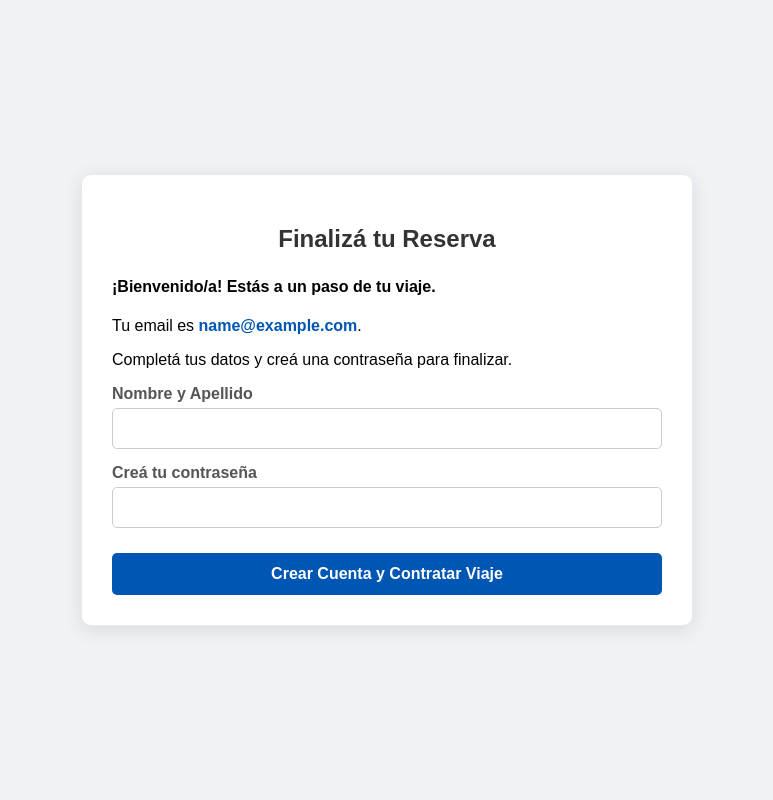
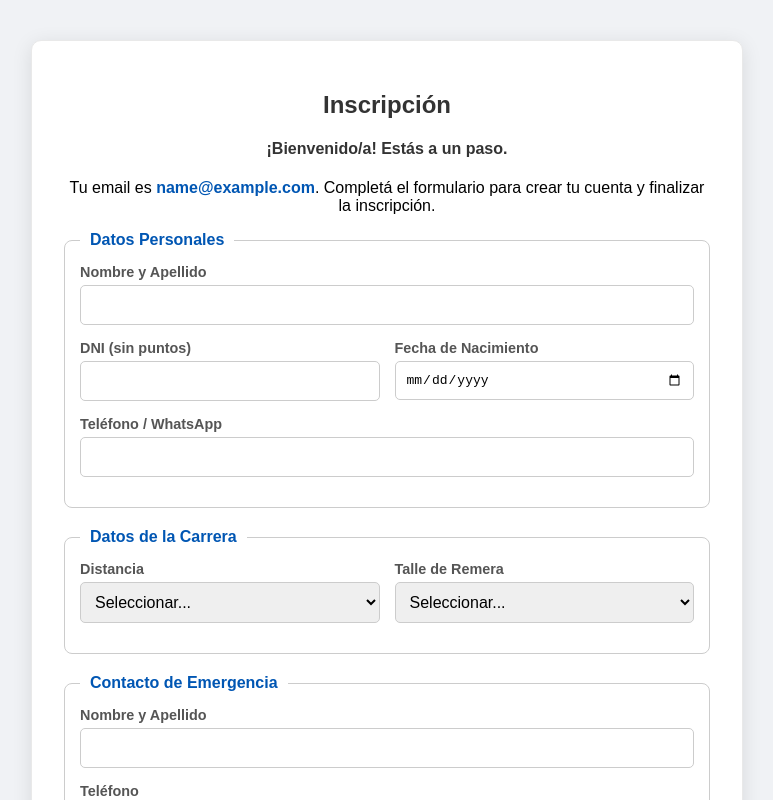
Before and after one commit to RAULOGIT/portal-travel, a plain HTML site: page index.html in a window 1280 px wide. Both pictures are taken after typing "name@example.com" into the empty fields and a click on the button "Continuar". Shown: the top 800 px of the page, without its empty margins (253-1026 px from the left). Drawn offline with Linux system fonts and the light colour scheme.

Commit message:
Add files via upload

```diff
--- a/index.html
+++ b/index.html
@@ -3,20 +3,21 @@
 <head>
     <meta charset="UTF-8">
     <meta name="viewport" content="width=device-width, initial-scale=1.0">
-    <title>Checkout - Travel Running</title>
+    <title>Inscripción - Travel Running</title>
     <style>
         body {
-            background-color: #f0f2f5; /* Un color de fondo suave para la página */
+            background-color: #f0f2f5;
             display: flex;
             justify-content: center;
             align-items: center;
+            padding: 20px 0;
             min-height: 100vh;
             margin: 0;
+            font-family: Arial, sans-serif;
         }
         #checkout-container {
-            font-family: Arial, sans-serif;
-            max-width: 550px;
-            width: 90%; /* Asegura que se vea bien en móviles */
+            max-width: 650px;
+            width: 95%;
             margin: 20px auto;
             padding: 30px;
             background: #fff;
@@ -24,33 +25,51 @@
             box-shadow: 0 4px 20px rgba(0,0,0,0.1);
             border: 1px solid #e9e9e9;
         }
-        #checkout-container h2 {
+        h2, h4 { text-align: center; color: #333; }
+        #info-viaje {
             text-align: center;
-            color: #333;
             margin-bottom: 25px;
+            padding: 10px;
+            background-color: #e9f5ff;
+            border-left: 4px solid #0056b3;
         }
-        .input-group {
-            margin-bottom: 15px;
+        #info-viaje h4 { margin: 0; font-size: 1.2em; color: #333; }
+        #nombre-viaje { font-weight: bold; color: #0056b3; }
+
+        fieldset {
+            border: 1px solid #ccc;
+            border-radius: 8px;
+            padding: 15px;
+            margin-bottom: 20px;
         }
-        label {
-            display: block;
-            margin-bottom: 5px;
+        legend {
+            padding: 0 10px;
             font-weight: bold;
-            color: #555;
+            color: #0056b3;
         }
-        input[type="email"], input[type="text"], input[type="password"] {
+        .input-group { margin-bottom: 15px; }
+        .form-row {
+            display: flex;
+            gap: 15px;
+        }
+        .form-row .input-group {
+            flex: 1;
+        }
+        label { display: block; margin-bottom: 5px; font-weight: bold; color: #555; font-size: 0.9em; }
+        input[type="email"], input[type="text"], input[type="password"], input[type="date"], input[type="tel"], select {
             width: 100%;
-            padding: 12px;
+            padding: 10px;
             border: 1px solid #ccc;
             border-radius: 5px;
             box-sizing: border-box;
+            font-size: 1em;
         }
         button {
             width: 100%;
             padding: 12px;
             border: none;
             border-radius: 5px;
-            background-color: #0056b3;
+            background-color: #28a745;
             color: white;
             font-size: 16px;
             font-weight: bold;
@@ -58,21 +77,13 @@
             margin-top: 10px;
             transition: background-color 0.3s ease;
         }
-        button:hover {
-            background-color: #004494;
-        }
-        .display-email {
-            font-weight: bold;
-            color: #0056b3;
-        }
-        #form-mensaje-final {
-            text-align: center;
-            margin-top: 20px;
-            font-weight: bold;
-            padding: 12px;
-            border-radius: 5px;
-            display: none;
-        }
+        button:hover { background-color: #218838; }
+        .display-email { font-weight: bold; color: #0056b3; }
+
+        .terms-group { display: flex; align-items: center; gap: 10px; }
+        input[type="checkbox"] { width: auto; }
+
+        #form-mensaje-final { text-align: center; margin-top: 20px; font-weight: bold; padding: 12px; border-radius: 5px; display: none; }
         .mensaje-exito { background-color: #d1e7dd; color: #0f5132; display: block !important; }
         .mensaje-error { background-color: #f8d7da; color: #842029; display: block !important; }
     </style>
@@ -80,105 +91,166 @@
 <body>
 
     <div id="checkout-container">
-        <h2>Finalizá tu Reserva</h2>
+        <h2>Inscripción</h2>
+        <div id="info-viaje" style="display: none;">
+             <h4>Estás inscribiéndote a: <span id="nombre-viaje"></span></h4>
+        </div>
 
         <div id="vista-email">
-            <p>Ingresá tu email para continuar con la compra.</p>
+            <p style="text-align:center;">Ingresá tu email para continuar.</p>
             <form id="form-verificar-email">
                 <div class="input-group">
                     <label for="email-check">Email</label>
                     <input type="email" id="email-check" required>
                 </div>
-                <button type="submit">Continuar</button>
+                <button type="submit" style="background-color: #0056b3;">Continuar</button>
             </form>
         </div>
 
         <div id="vista-login" style="display:none;">
             <h4>¡Qué bueno verte de nuevo, <span id="email-login" class="display-email"></span>!</h4>
-            <p>Ingresá tu contraseña para confirmar la reserva.</p>
+            <p style="text-align:center;">Ingresá tu contraseña para cargar esta nueva inscripción a tu cuenta.</p>
             <form id="form-login">
                 <div class="input-group">
                     <label for="password-login">Contraseña</label>
                     <input type="password" id="password-login" required>
                 </div>
-                <button type="submit">Ingresar y Contratar Viaje</button>
+                <button type="submit">Ingresar y Continuar</button>
             </form>
         </div>
 
         <div id="vista-nuevo-usuario" style="display:none;">
-            <h4>¡Bienvenido/a! Estás a un paso de tu viaje.</h4>
-            <p>Tu email es <span id="email-nuevo" class="display-email"></span>.</p>
-            <p>Completá tus datos y creá una contraseña para finalizar.</p>
+            <h4>¡Bienvenido/a! Estás a un paso.</h4>
+            <p style="text-align:center;">Tu email es <span id="email-nuevo" class="display-email"></span>. Completá el formulario para crear tu cuenta y finalizar la inscripción.</p>
             <form id="form-nuevo-usuario">
+                <fieldset>
+                    <legend>Datos Personales</legend>
                     <div class="input-group">
                         <label for="nombre-nuevo">Nombre y Apellido</label>
                         <input type="text" id="nombre-nuevo" required>
                     </div>
+                    <div class="form-row">
+                        <div class="input-group">
+                            <label for="dni-nuevo">DNI (sin puntos)</label>
+                            <input type="text" id="dni-nuevo" pattern="[0-9]{7,8}" required>
+                        </div>
+                        <div class="input-group">
+                            <label for="nacimiento-nuevo">Fecha de Nacimiento</label>
+                            <input type="date" id="nacimiento-nuevo" required>
+                        </div>
+                    </div>
+                    <div class="input-group">
+                        <label for="telefono-nuevo">Teléfono / WhatsApp</label>
+                        <input type="tel" id="telefono-nuevo" required>
+                    </div>
+                </fieldset>
+
+                <fieldset>
+                    <legend>Datos de la Carrera</legend>
+                    <div class="form-row">
+                        <div class="input-group">
+                            <label for="distancia-nuevo">Distancia</label>
+                            <select id="distancia-nuevo" required>
+                                <option value="">Seleccionar...</option>
+                                <option value="42k">42k</option>
+                                <option value="21k">21k</option>
+                                <option value="10k">10k</option>
+                            </select>
+                        </div>
+                        <div class="input-group">
+                            <label for="talle-nuevo">Talle de Remera</label>
+                            <select id="talle-nuevo" required>
+                                <option value="">Seleccionar...</option>
+                                <option value="S">S</option>
+                                <option value="M">M</option>
+                                <option value="L">L</option>
+                                <option value="XL">XL</option>
+                            </select>
+                        </div>
+                    </div>
+                </fieldset>
+
+                <fieldset>
+                    <legend>Contacto de Emergencia</legend>
+                    <div class="input-group">
+                        <label for="emergencia-nombre">Nombre y Apellido</label>
+                        <input type="text" id="emergencia-nombre" required>
+                    </div>
+                    <div class="input-group">
+                        <label for="emergencia-telefono">Teléfono</label>
+                        <input type="tel" id="emergencia-telefono" required>
+                    </div>
+                </fieldset>
+
+                <fieldset>
+                    <legend>Creación de Cuenta</legend>
                     <div class="input-group">
                         <label for="password-nuevo">Creá tu contraseña</label>
                         <input type="password" id="password-nuevo" minlength="6" required>
                     </div>
-                <button type="submit">Crear Cuenta y Contratar Viaje</button>
+                </fieldset>
+
+                <div class="input-group terms-group">
+                    <input type="checkbox" id="terms" name="terms" required>
+                    <label for="terms">Acepto los términos y condiciones.</label>
+                </div>
+                <button type="submit">Crear Cuenta e Inscribirme</button>
             </form>
         </div>
 
         <div id="form-mensaje-final"></div>
-
     </div>
 
     <script>
         document.addEventListener('DOMContentLoaded', function() {
-            // --- BASE DE DATOS SIMULADA DE PASAJEROS ---
+            const urlParams = new URLSearchParams(window.location.search);
+            const viajeSeleccionado = urlParams.get('viaje');
+
+            if (viajeSeleccionado) {
+                const nombreViajeLimpio = viajeSeleccionado.replace(/-/g, ' ');
+                document.getElementById('nombre-viaje').textContent = nombreViajeLimpio;
+                document.getElementById('info-viaje').style.display = 'block';
+            }
+
             const usuariosExistentes = ['viajero@frecuente.com', 'otro@usuario.com', 'test@test.com'];
-
-            // Vistas
             const vistaEmail = document.getElementById('vista-email');
             const vistaLogin = document.getElementById('vista-login');
             const vistaNuevoUsuario = document.getElementById('vista-nuevo-usuario');
+            const formVerificar = document.getElementById('form-verificar-email');
 
-            // Formularios
-            const formVerificar = document.getElementById('form-verificar-email');
-            const formLogin = document.getElementById('form-login');
-            const formNuevo = document.getElementById('form-nuevo-usuario');
-
-            const mensajeFinal = document.getElementById('form-mensaje-final');
-
-            // Evento principal: verificar el email
             formVerificar.addEventListener('submit', function(event) {
                 event.preventDefault();
                 const emailInput = document.getElementById('email-check');
                 const email = emailInput.value.trim().toLowerCase();
-
                 if (!email) return;
 
-                // Ocultamos la vista inicial
                 vistaEmail.style.display = 'none';
 
-                // Verificamos si el usuario existe
                 if (usuariosExistentes.includes(email)) {
-                    // Es un usuario existente: mostramos el login
                     document.getElementById('email-login').textContent = email;
                     vistaLogin.style.display = 'block';
                 } else {
-                    // Es un usuario nuevo: mostramos el formulario de registro
                     document.getElementById('email-nuevo').textContent = email;
                     vistaNuevoUsuario.style.display = 'block';
                 }
             });
 
-            // Simulación de login exitoso
+            // Simulación de los formularios de login y nuevo usuario
+            const formLogin = document.getElementById('form-login');
+            const formNuevo = document.getElementById('form-nuevo-usuario');
+            const mensajeFinal = document.getElementById('form-mensaje-final');
+
             formLogin.addEventListener('submit', function(e){
                 e.preventDefault();
                 vistaLogin.style.display = 'none';
-                mensajeFinal.textContent = '¡Gracias por tu compra! Tu viaje fue añadido a tu cuenta.';
+                mensajeFinal.textContent = `¡Inscripción confirmada para ${viajeSeleccionado.replace(/-/g, ' ')}! Tu reserva fue añadida a tu cuenta.`;
                 mensajeFinal.className = 'mensaje-exito';
             });
 
-            // Simulación de registro exitoso
             formNuevo.addEventListener('submit', function(e){
                 e.preventDefault();
                 vistaNuevoUsuario.style.display = 'none';
-                mensajeFinal.textContent = '¡Felicitaciones! Tu cuenta fue creada y tu viaje confirmado.';
+                mensajeFinal.textContent = `¡Felicitaciones! Tu cuenta fue creada y tu inscripción a ${viajeSeleccionado.replace(/-/g, ' ')} fue confirmada.`;
                 mensajeFinal.className = 'mensaje-exito';
             });
         });
```
Lines whose indentation alone changed are shown as unchanged.
